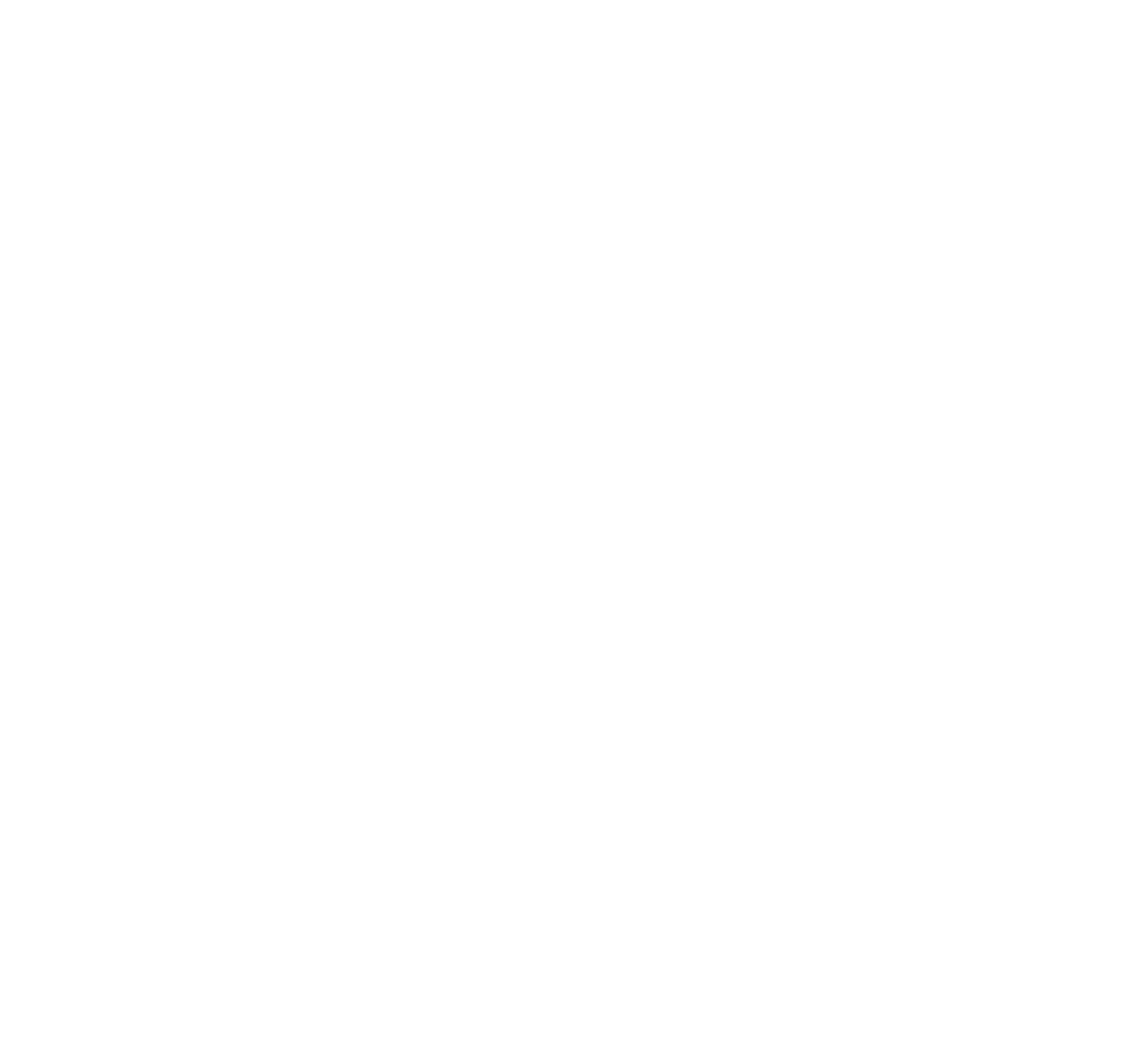
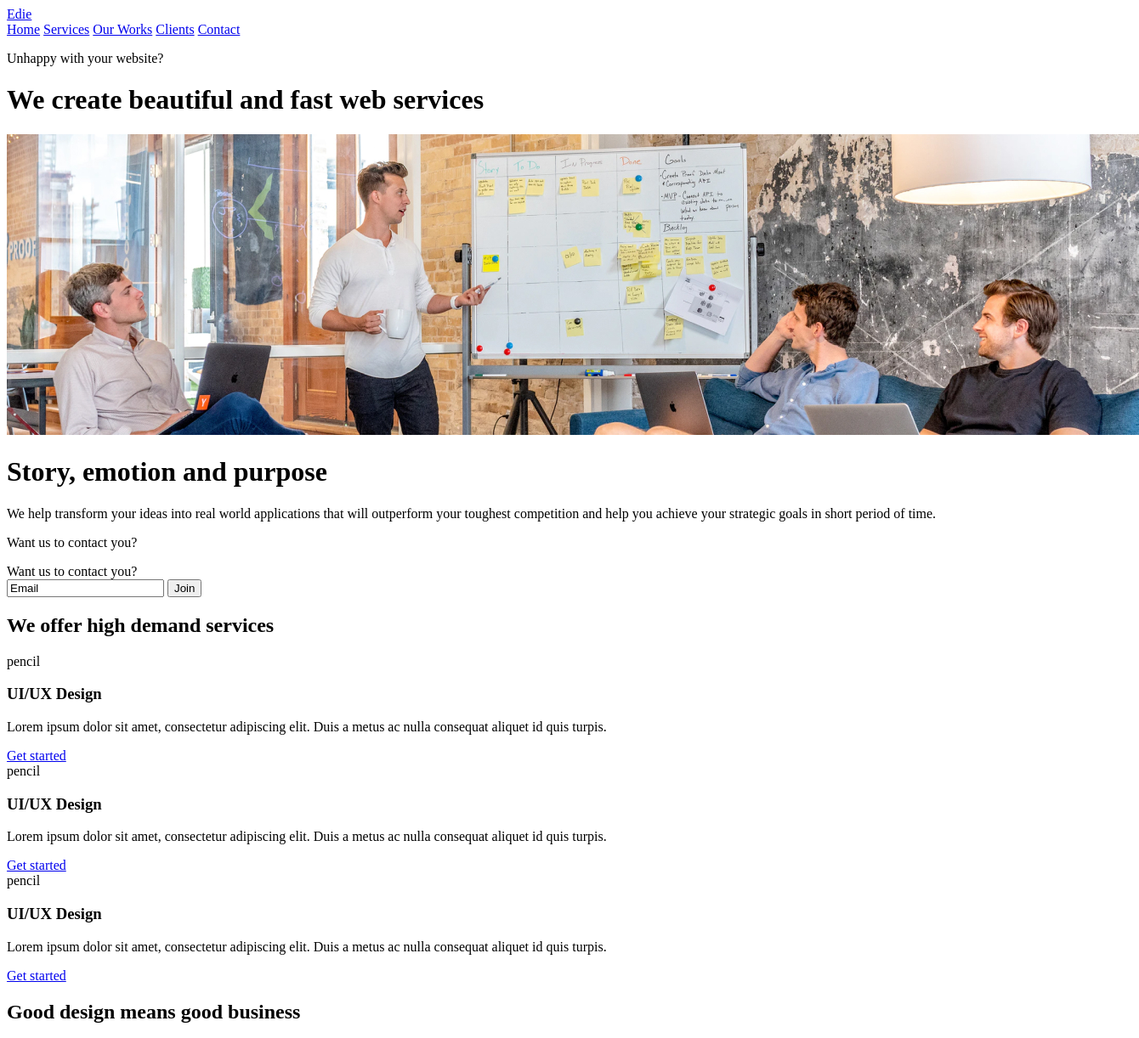
Before and after one commit to Agexandro/EdiePage, a plain HTML site: page index.html in a window 1280 px wide. Shown: the top 1222 px of the page at 85% size, 1340 px wide, since content can reach past the window. Before the commit the page ends 800 px from the top, so only its background shows below. Drawn offline with Linux system fonts and the light colour scheme.

Commit message:
Page content

```diff
--- a/index.html
+++ b/index.html
@@ -1,12 +1,85 @@
 <!DOCTYPE html>
 <html lang="en">
+
 <head>
   <meta charset="UTF-8">
   <meta http-equiv="X-UA-Compatible" content="IE=edge">
   <meta name="viewport" content="width=device-width, initial-scale=1.0">
   <title>Edie homepage</title>
 </head>
+
 <body>
+  <main>
+    <nav>
+      <a href="#">Edie</a>
+      <div class="space"></div>
+      <a href="#">Home</a>
+      <a href="#">Services</a>
+      <a href="#">Our Works</a>
+      <a href="#">Clients</a>
+      <a href="#">Contact</a>
+    </nav>
 
+    <div>
+      <p>Unhappy with your website?</p>
+      <h1>We create beautiful and fast web services</h1>
+    </div>
+
+    <div class="image">
+      <img src="images/heroImage.jpg" alt="">
+    </div>
+
+    <div>
+      <h1>Story, emotion and purpose</h1>
+      <p>We help transform your ideas into real world applications that will outperform your toughest competition and
+        help you achieve your strategic goals in short period of time.</p>
+      <p>Want us to contact you?</p>
+      <label for="join">
+        Want us to contact you?
+      </label>
+      <div class="join">
+        <input type="email" value="Email">
+        <button>Join</button>
+      </div>
+    </div>
+
+    <div class="row">
+      <h2>We offer high demand services</h2>
+      <div class="columns">
+        <div class="card">
+          <span>pencil</span>
+          <h3>UI/UX Design</h3>
+          <p>Lorem ipsum dolor sit amet, consectetur adipiscing elit. Duis a metus ac nulla consequat aliquet id quis
+            turpis.</p>
+          <a href="#">Get started</a>
+        </div>
+        <div class="card">
+          <span>pencil</span>
+          <h3>UI/UX Design</h3>
+          <p>Lorem ipsum dolor sit amet, consectetur adipiscing elit. Duis a metus ac nulla consequat aliquet id quis
+            turpis.</p>
+          <a href="#">Get started</a>
+        </div>
+        <div class="card">
+          <span>pencil</span>
+          <h3>UI/UX Design</h3>
+          <p>Lorem ipsum dolor sit amet, consectetur adipiscing elit. Duis a metus ac nulla consequat aliquet id quis
+            turpis.</p>
+          <a href="#">Get started</a>
+        </div>
+      </div>
+    </div>
+
+    <div>
+      <h2>Good design means good business</h2>
+      <div class="grid">
+        <div class="img1"><img src="images/smarthome.jpg" alt=""></div>
+        <div class="img1"><img src="images/onboard.png" alt=""></div>
+        <div class="img1"><img src="images/booking.png" alt=""></div>
+        <div class="img1"><img src="images/juice-product.png" alt=""></div>
+      </div>
+    </div>
+  </main>
 </body>
+
 </html>
```
